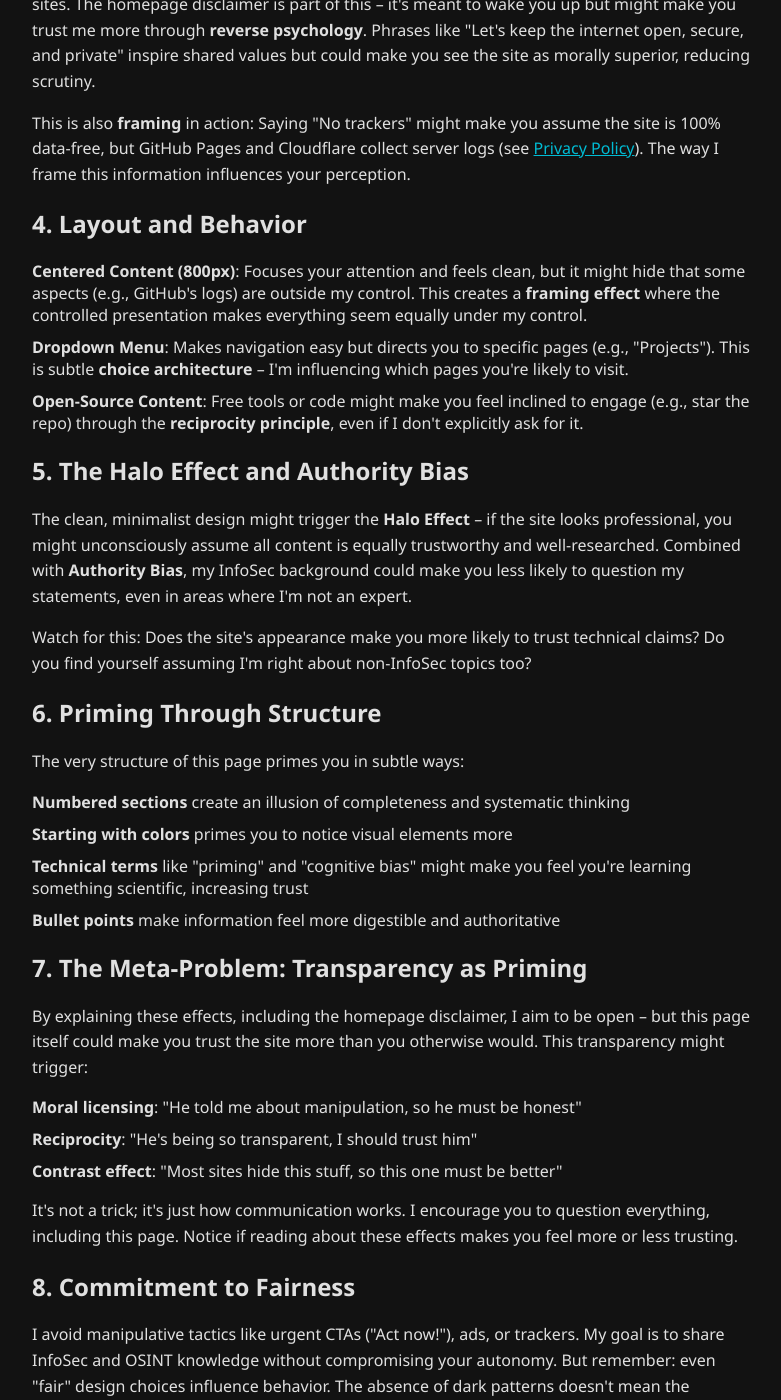
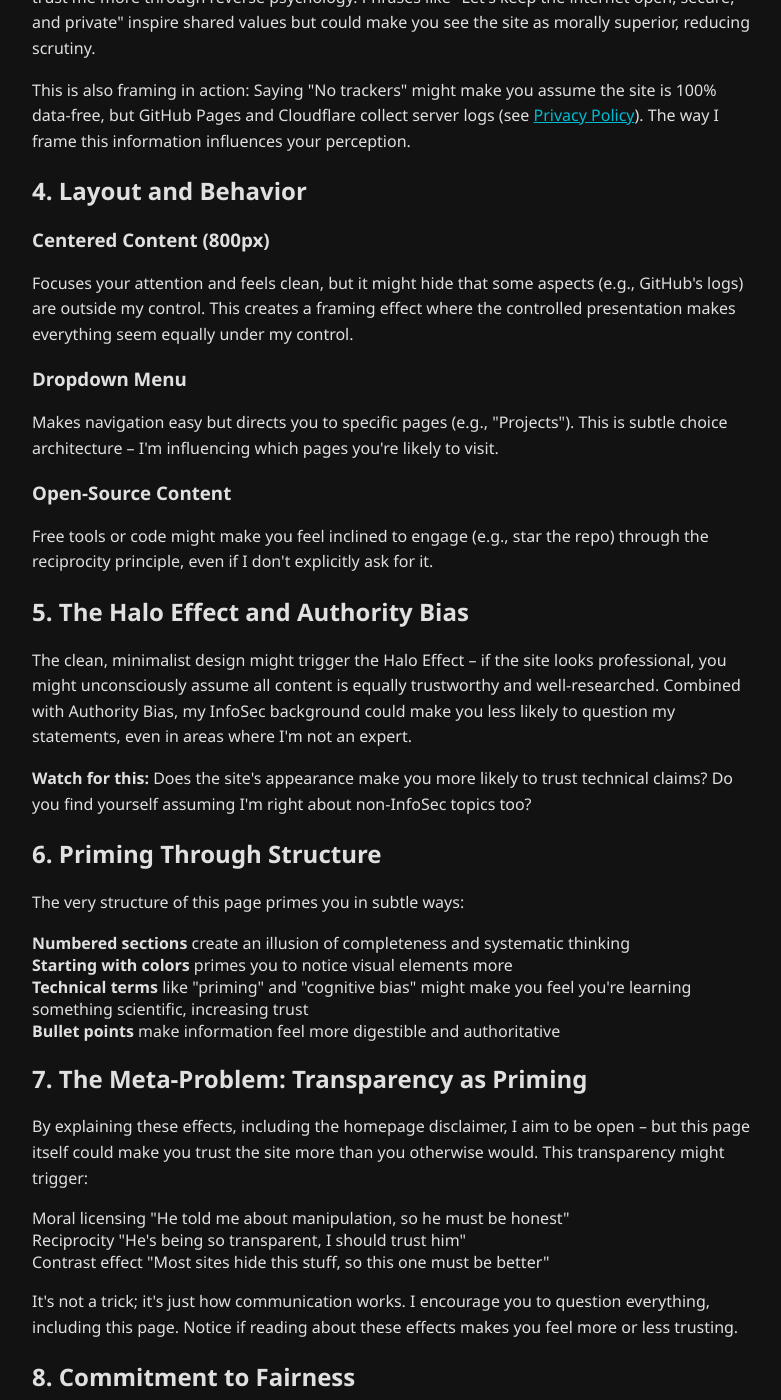
Before and after one commit to SilverHaze99/SilverHaze99.github.io, a Jekyll site: the page built from transparency.md, in a window 1280 px wide and 1400 px high, scrolled down 1065 px. Shown: the whole window, without its empty margins (248-1029 px from the left). Built offline with Jekyll 4.4.1, drawn with Linux system fonts in a browser that asks for light colours.

Commit message:
Update transparency.md

```diff
--- a/transparency.md
+++ b/transparency.md
@@ -4,69 +4,114 @@
 ---
 
 <main>
-        <h1>Design Transparency</h1>
-        <p><em>Last Updated: July 13, 2025</em></p>
-        <p>InfoSecFor is built on transparency and minimalism. You might have seen the disclaimer on the homepage: "This site influences you – colors, words, design. Question everything!" This page dives into how my design choices might shape your perception subconsciously (a concept called "priming") and invites you to stay critical.</p>
-        <section>
-            <h2>1. Colors and Their Influence</h2>
-            <p>I use a dark color scheme with shades of gray and a teal accent. Here's how they might shape your perception:</p>
-            <ul>
-                <li><strong>Dark Gray (#121212, #1e1e1e, #2a2a2a)</strong> <span style="background-color: #121212; width: 20px; height: 20px; display: inline-block; border: 1px solid #e0e0e0;"></span>: These tones feel serious and professional, fitting for InfoSec. They might make you see the site as competent but could feel a bit cold.</li>
-                <li><strong>Light Gray Text (#e0e0e0, #777)</strong> <span style="background-color: #e0e0e0; width: 20px; height: 20px; display: inline-block; border: 1px solid #121212;"></span>: High contrast ensures readability and clarity. It aims to be neutral but might seem less emotionally engaging.</li>
-                <li><strong>Teal Accent (#00bcd4)</strong> <span style="background-color: #00bcd4; width: 20px; height: 20px; display: inline-block; border: 1px solid #e0e0e0;"></span>: Used for links and hover effects, teal suggests trust and tech-savviness. It encourages clicks but subtly guides your focus.</li>
-            </ul>
-            <p>Note: Colors vary across cultures. I chose tones that feel professional globally, but your perception might differ. Try toggling Dark/Light Mode in your browser to feel the difference!</p>
-        </section>
-        <section>
-            <h2>2. Typography and Familiarity</h2>
-            <p>I use 'Segoe UI', a clean, sans-serif font, for its modern look and readability. It's familiar from tech products like Windows, which might make you feel the site is reliable. This familiarity works through the <strong>Mere Exposure Effect</strong> – repeated exposure to Segoe UI across Microsoft products creates positive associations. But this familiarity could also make you less critical of the content, as your brain processes familiar things as "safe" and trustworthy.</p>
-        </section>
-        <section>
-            <h2>3. Language and Tone</h2>
-            <p>My direct tone ("No trackers. No bullshit.") aims to signal honesty and stand out from glossy sites. The homepage disclaimer is part of this – it's meant to wake you up but might make you trust me more through <strong>reverse psychology</strong>. Phrases like "Let's keep the internet open, secure, and private" inspire shared values but could make you see the site as morally superior, reducing scrutiny.</p>
-            <p>This is also <strong>framing</strong> in action: Saying "No trackers" might make you assume the site is 100% data-free, but GitHub Pages and Cloudflare collect server logs (see <a href="privacy.html">Privacy Policy</a>). The way I frame this information influences your perception.</p>
-        </section>
-        <section>
-            <h2>4. Layout and Behavior</h2>
-            <ul>
-                <li><strong>Centered Content (800px)</strong>: Focuses your attention and feels clean, but it might hide that some aspects (e.g., GitHub's logs) are outside my control. This creates a <strong>framing effect</strong> where the controlled presentation makes everything seem equally under my control.</li>
-                <li><strong>Dropdown Menu</strong>: Makes navigation easy but directs you to specific pages (e.g., "Projects"). This is subtle <strong>choice architecture</strong> – I'm influencing which pages you're likely to visit.</li>
-                <li><strong>Open-Source Content</strong>: Free tools or code might make you feel inclined to engage (e.g., star the repo) through the <strong>reciprocity principle</strong>, even if I don't explicitly ask for it.</li>
-            </ul>
-        </section>
-        <section>
-            <h2>5. The Halo Effect and Authority Bias</h2>
-            <p>The clean, minimalist design might trigger the <strong>Halo Effect</strong> – if the site looks professional, you might unconsciously assume all content is equally trustworthy and well-researched. Combined with <strong>Authority Bias</strong>, my InfoSec background could make you less likely to question my statements, even in areas where I'm not an expert.</p>
-            <p>Watch for this: Does the site's appearance make you more likely to trust technical claims? Do you find yourself assuming I'm right about non-InfoSec topics too?</p>
-        </section>
-        <section>
-            <h2>6. Priming Through Structure</h2>
-            <p>The very structure of this page primes you in subtle ways:</p>
-            <ul>
-                <li><strong>Numbered sections</strong> create an illusion of completeness and systematic thinking</li>
-                <li><strong>Starting with colors</strong> primes you to notice visual elements more</li>
-                <li><strong>Technical terms</strong> like "priming" and "cognitive bias" might make you feel you're learning something scientific, increasing trust</li>
-                <li><strong>Bullet points</strong> make information feel more digestible and authoritative</li>
-            </ul>
-        </section>
-        <section>
-            <h2>7. The Meta-Problem: Transparency as Priming</h2>
-            <p>By explaining these effects, including the homepage disclaimer, I aim to be open – but this page itself could make you trust the site more than you otherwise would. This transparency might trigger:</p>
-            <ul>
-                <li><strong>Moral licensing</strong>: "He told me about manipulation, so he must be honest"</li>
-                <li><strong>Reciprocity</strong>: "He's being so transparent, I should trust him"</li>
-                <li><strong>Contrast effect</strong>: "Most sites hide this stuff, so this one must be better"</li>
-            </ul>
-            <p>It's not a trick; it's just how communication works. I encourage you to question everything, including this page. Notice if reading about these effects makes you feel more or less trusting.</p>
-        </section>
-        <section>
-            <h2>8. Commitment to Fairness</h2>
-            <p>I avoid manipulative tactics like urgent CTAs ("Act now!"), ads, or trackers. My goal is to share InfoSec and OSINT knowledge without compromising your autonomy. But remember: even "fair" design choices influence behavior. The absence of dark patterns doesn't mean the absence of influence.</p>
-            <p>If you spot influences I missed, cognitive biases in action, or want to discuss the ethics of transparent manipulation, open an issue on <a href="https://github.com/SilverHaze99/SilverHaze99.github.io">GitHub</a> or start a discussion!</p>
-        </section>
-        <section>
-            <h2>9. An Experiment in Radical Honesty</h2>
-            <p>This page is also an experiment: Can radical transparency about influence create more informed users? Or does it just create a more sophisticated form of persuasion? I don't know the answer, but I think it's worth trying.</p>
+    <h1>Design Transparency</h1>
+    <p class="last-updated"><em>Last Updated: July 13, 2025</em></p>
+    <p class="intro-text">InfoSecFor is built on transparency and minimalism. You might have seen the disclaimer on the homepage: "This site influences you – colors, words, design. Question everything!" This page dives into how my design choices might shape your perception subconsciously (a concept called "priming") and invites you to stay critical.</p>
+    <section class="transparency-section">
+        <h2>1. Colors and Their Influence</h2>
+        <p>I use a dark color scheme with shades of gray and a teal accent. Here's how they might shape your perception:</p>
+        <div class="color-analysis">
+            <div class="color-item">
+                <div class="color-swatch" style="background-color: #121212;"></div>
+                <div class="color-description">
+                    <strong>Dark Gray (#121212, #1e1e1e, #2a2a2a)</strong>: These tones feel serious and professional, fitting for InfoSec. They might make you see the site as competent but could feel a bit cold.
+                </div>
+            </div>
+            <div class="color-item">
+                <div class="color-swatch" style="background-color: #e0e0e0; border: 1px solid #333;"></div>
+                <div class="color-description">
+                    <strong>Light Gray Text (#e0e0e0, #777)</strong>: High contrast ensures readability and clarity. It aims to be neutral but might seem less emotionally engaging.
+                </div>
+            </div>
+            <div class="color-item">
+                <div class="color-swatch" style="background-color: #00bcd4;"></div>
+                <div class="color-description">
+                    <strong>Teal Accent (#00bcd4)</strong>: Used for links and hover effects, teal suggests trust and tech-savviness. It encourages clicks but subtly guides your focus.
+                </div>
+            </div>
+        </div>
+        <p class="note">Note: Colors vary across cultures. I chose tones that feel professional globally, but your perception might differ. Try toggling Dark/Light Mode in your browser to feel the difference!</p>
+    </section>
+    <section class="transparency-section">
+        <h2>2. Typography and Familiarity</h2>
+        <p>I use 'Segoe UI', a clean, sans-serif font, for its modern look and readability. It's familiar from tech products like Windows, which might make you feel the site is reliable. This familiarity works through the <span class="highlight">Mere Exposure Effect</span> – repeated exposure to Segoe UI across Microsoft products creates positive associations. But this familiarity could also make you less critical of the content, as your brain processes familiar things as "safe" and trustworthy.</p>
+    </section>
+    <section class="transparency-section">
+        <h2>3. Language and Tone</h2>
+        <p>My direct tone ("No trackers. No bullshit.") aims to signal honesty and stand out from glossy sites. The homepage disclaimer is part of this – it's meant to wake you up but might make you trust me more through <span class="highlight">reverse psychology</span>. Phrases like "Let's keep the internet open, secure, and private" inspire shared values but could make you see the site as morally superior, reducing scrutiny.</p>
+        <p>This is also <span class="highlight">framing</span> in action: Saying "No trackers" might make you assume the site is 100% data-free, but GitHub Pages and Cloudflare collect server logs (see <a href="privacy.html">Privacy Policy</a>). The way I frame this information influences your perception.</p>
+    </section>
+    <section class="transparency-section">
+        <h2>4. Layout and Behavior</h2>
+        <div class="layout-points">
+            <div class="layout-point">
+                <h3>Centered Content (800px)</h3>
+                <p>Focuses your attention and feels clean, but it might hide that some aspects (e.g., GitHub's logs) are outside my control. This creates a <span class="highlight">framing effect</span> where the controlled presentation makes everything seem equally under my control.</p>
+            </div>
+            <div class="layout-point">
+                <h3>Dropdown Menu</h3>
+                <p>Makes navigation easy but directs you to specific pages (e.g., "Projects"). This is subtle <span class="highlight">choice architecture</span> – I'm influencing which pages you're likely to visit.</p>
+            </div>
+            <div class="layout-point">
+                <h3>Open-Source Content</h3>
+                <p>Free tools or code might make you feel inclined to engage (e.g., star the repo) through the <span class="highlight">reciprocity principle</span>, even if I don't explicitly ask for it.</p>
+            </div>
+        </div>
+    </section>
+    <section class="transparency-section highlight-section">
+        <h2>5. The Halo Effect and Authority Bias</h2>
+        <p>The clean, minimalist design might trigger the <span class="highlight">Halo Effect</span> – if the site looks professional, you might unconsciously assume all content is equally trustworthy and well-researched. Combined with <span class="highlight">Authority Bias</span>, my InfoSec background could make you less likely to question my statements, even in areas where I'm not an expert.</p>
+        <div class="warning-box">
+            <p><strong>Watch for this:</strong> Does the site's appearance make you more likely to trust technical claims? Do you find yourself assuming I'm right about non-InfoSec topics too?</p>
+        </div>
+    </section>
+    <section class="transparency-section">
+        <h2>6. Priming Through Structure</h2>
+        <p>The very structure of this page primes you in subtle ways:</p>
+        <div class="priming-grid">
+            <div class="priming-card">
+                <strong>Numbered sections</strong> create an illusion of completeness and systematic thinking
+            </div>
+            <div class="priming-card">
+                <strong>Starting with colors</strong> primes you to notice visual elements more
+            </div>
+            <div class="priming-card">
+                <strong>Technical terms</strong> like "priming" and "cognitive bias" might make you feel you're learning something scientific, increasing trust
+            </div>
+            <div class="priming-card">
+                <strong>Bullet points</strong> make information feel more digestible and authoritative
+            </div>
+        </div>
+    </section>
+    <section class="transparency-section meta-section">
+        <h2>7. The Meta-Problem: Transparency as Priming</h2>
+        <p>By explaining these effects, including the homepage disclaimer, I aim to be open – but this page itself could make you trust the site more than you otherwise would. This transparency might trigger:</p>
+        <div class="meta-effects">
+            <div class="meta-effect">
+                <span class="effect-name">Moral licensing</span>
+                <span class="effect-description">"He told me about manipulation, so he must be honest"</span>
+            </div>
+            <div class="meta-effect">
+                <span class="effect-name">Reciprocity</span>
+                <span class="effect-description">"He's being so transparent, I should trust him"</span>
+            </div>
+            <div class="meta-effect">
+                <span class="effect-name">Contrast effect</span>
+                <span class="effect-description">"Most sites hide this stuff, so this one must be better"</span>
+            </div>
+        </div>
+        <p class="meta-note">It's not a trick; it's just how communication works. I encourage you to question everything, including this page. Notice if reading about these effects makes you feel more or less trusting.</p>
+    </section>
+    <section class="transparency-section">
+        <h2>8. Commitment to Fairness</h2>
+        <p>I avoid manipulative tactics like urgent CTAs ("Act now!"), ads, or trackers. My goal is to share InfoSec and OSINT knowledge without compromising your autonomy. But remember: even "fair" design choices influence behavior. The absence of dark patterns doesn't mean the absence of influence.</p>
+        <p>If you spot influences I missed, cognitive biases in action, or want to discuss the ethics of transparent manipulation, open an issue on <a href="https://github.com/SilverHaze99/SilverHaze99.github.io">GitHub</a> or start a discussion!</p>
+    </section>
+    <section class="transparency-section experiment-section">
+        <h2>9. An Experiment in Radical Honesty</h2>
+        <p>This page is also an experiment: Can radical transparency about influence create more informed users? Or does it just create a more sophisticated form of persuasion? I don't know the answer, but I think it's worth trying.</p>
+        <div class="experiment-box">
             <p><strong>Your turn:</strong> After reading this, do you trust the site more or less? Are you more aware of how other sites influence you? That's the real test of whether this transparency works.</p>
-        </section>
+        </div>
+    </section>
 </main>
```
